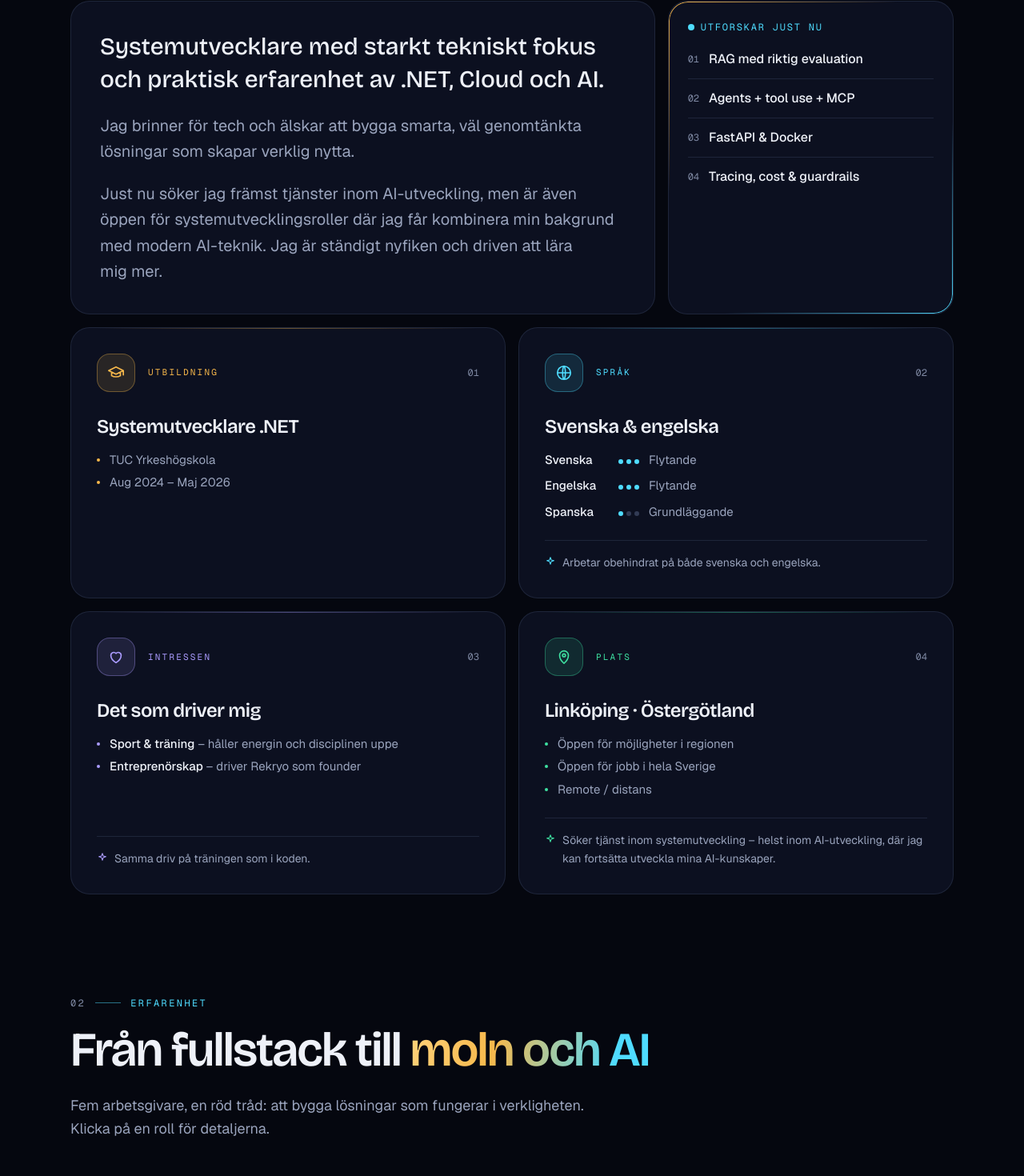
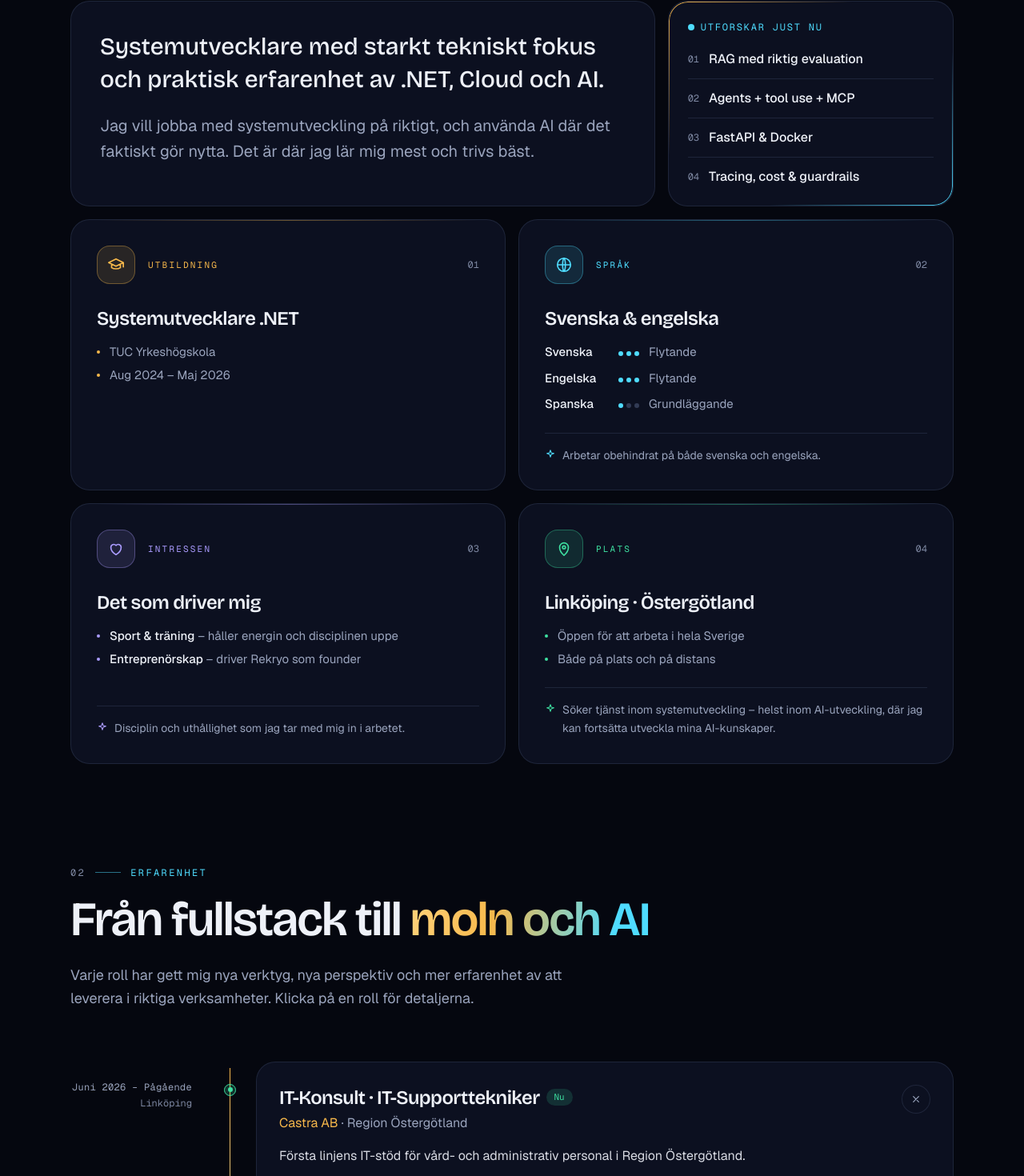
Before and after one commit to Harunsystemdeveloper/portfolio, a Next.js app: page / in a window 1280 px wide. Shown: the part 1192-2662 px from the top of the page at 80% size. Built offline with nearby package versions, Linux system fonts and the light colour scheme.

Commit message:
Förbättrat texterna i hero, Om mig, erfarenhet och kontakt

```diff
--- a/src/components/Contact.tsx
+++ b/src/components/Contact.tsx
@@ -43,7 +43,7 @@ export default function Contact() {
               Har du en roll där jag passar? <span className="text-gradient">Låt oss prata.</span>
             </h2>
             <p className="mt-6 max-w-lg text-lg leading-relaxed text-muted">
-              Söker du en systemutvecklare inom .NET, C#, Cloud eller AI? Hör av dig – jag svarar gärna.
+              Söker du en hungrig systemutvecklare inom C# och .NET med ett brinnande intresse för AI? Hör av dig, jag svarar gärna.
             </p>
 
             <a
--- a/src/components/Experience.tsx
+++ b/src/components/Experience.tsx
@@ -14,7 +14,7 @@ export default function Experience() {
           Från fullstack till <span className="text-gradient">moln och AI</span>
         </>
       }
-      lead="Fem arbetsgivare, en röd tråd: att bygga lösningar som fungerar i verkligheten. Klicka på en roll för detaljerna."
+      lead="Varje roll har gett mig nya verktyg, nya perspektiv och mer erfarenhet av att leverera i riktiga verksamheter. Klicka på en roll för detaljerna."
     >
       <ol className="relative">
         {/* Tidslinjen: en svag bas och en färgad linje som fylls i när man scrollar */}
--- a/src/data/content.ts
+++ b/src/data/content.ts
@@ -17,7 +17,7 @@ export const site = {
 export const person = {
   name: "Harun Ali",
   title: "Systemutvecklare – .NET, C#, Cloud & AI",
-  pitch: "Jag brinner för tech och älskar att bygga smarta lösningar som gör verklig skillnad.",
+  pitch: "Jag brinner för tech, utveckling och AI, och bygger smarta lösningar som gör verklig skillnad.",
   status: "Söker tjänst inom systemutveckling",
   location: "Linköping · Östergötland",
   email: "Harunali2002@icloud.com",
@@ -55,8 +55,7 @@ export const navLinks = [
 // Profiltexten från CV:t
 export const about = [
   "Systemutvecklare med starkt tekniskt fokus och praktisk erfarenhet av .NET, Cloud och AI.",
-  "Jag brinner för tech och älskar att bygga smarta, väl genomtänkta lösningar som skapar verklig nytta.",
-  "Just nu söker jag främst tjänster inom AI-utveckling, men är även öppen för systemutvecklingsroller där jag får kombinera min bakgrund med modern AI-teknik. Jag är ständigt nyfiken och driven att lära mig mer.",
+  "Jag vill jobba med systemutveckling på riktigt, och använda AI där det faktiskt gör nytta. Det är där jag lär mig mest och trivs bäst.",
 ];
 
 export type AboutFact = {
@@ -100,7 +99,7 @@ export const aboutFacts: AboutFact[] = [
       { name: "Sport & träning", value: "håller energin och disciplinen uppe" },
       { name: "Entreprenörskap", value: "driver Rekryo som founder" },
     ],
-    note: "Samma driv på träningen som i koden.",
+    note: "Disciplin och uthållighet som jag tar med mig in i arbetet.",
   },
   {
     label: "Plats",
@@ -108,9 +107,8 @@ export const aboutFacts: AboutFact[] = [
     accent: "green",
     title: person.location,
     details: [
-      { name: "Öppen för möjligheter i regionen" },
-      { name: "Öppen för jobb i hela Sverige" },
-      { name: "Remote / distans" },
+      { name: "Öppen för att arbeta i hela Sverige" },
+      { name: "Både på plats och på distans" },
     ],
     note: "Söker tjänst inom systemutveckling – helst inom AI-utveckling, där jag kan fortsätta utveckla mina AI-kunskaper.",
   },
```
